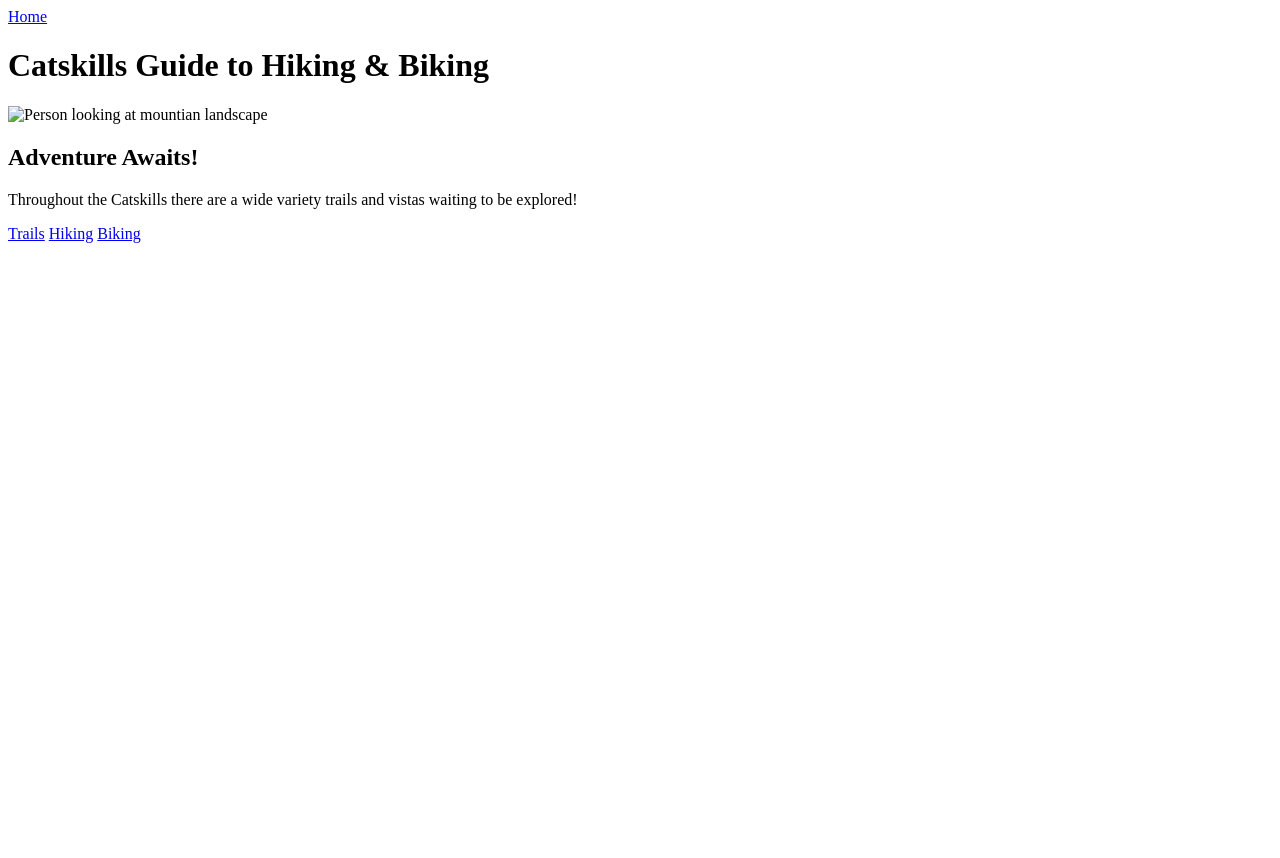
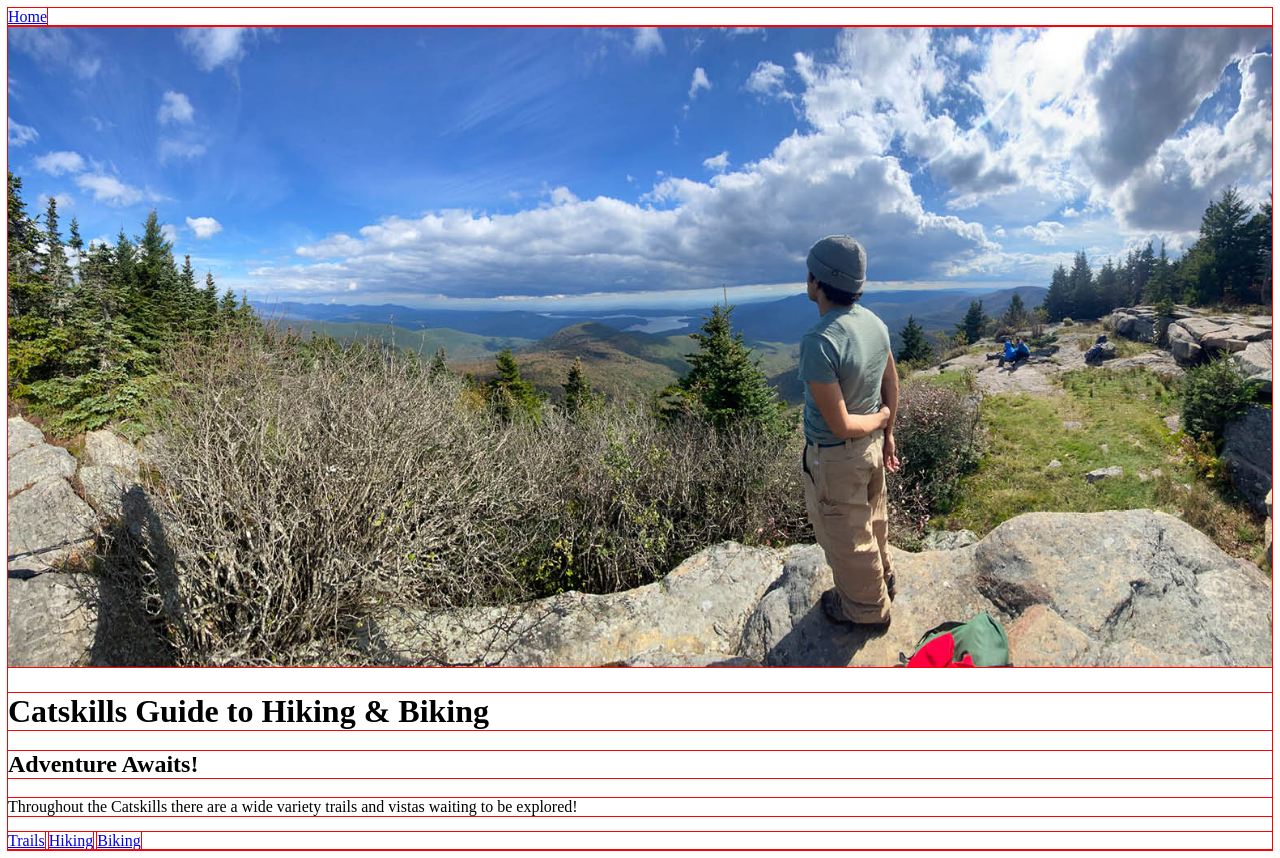
Before and after one commit to npz-web/Catskill-Hike-Bike, a plain HTML site: page index.html in a window 1280 px wide. Before the commit the page ends 800 px from the top, so only its background shows below. Drawn offline with Linux system fonts and the light colour scheme.

Commit message:
added red boxes

```diff
--- a/index.html
+++ b/index.html
@@ -11,11 +11,10 @@
 <body>
     <header>
         <a href="index.html">Home</a>
-
     </header>
     <main>
+        <img alt="Person looking at mountian landscape" src="mtsean.jpg"/>
        <h1>Catskills Guide to Hiking & Biking</h1>
-        <img alt="Person looking at mountian landscape" src=""/>
         <h2>Adventure Awaits!</h2>
     </main>
 
@@ -23,12 +22,13 @@
         <p className="text-wrapper">
           Throughout the Catskills there are a wide variety trails and vistas waiting to be explored!
         </p>
+        <nav>
+            <a href="#">Trails</a>
+            <a href="#">Hiking</a>
+            <a href="#">Biking</a>
+        </nav>
       </div>
-      <nav>
-        <a href="#">Trails</a>
-        <a href="#">Hiking</a>
-        <a href="#">Biking</a>
-    </nav>
+
     <footer>
 
     </footer>
--- a/styles.css
+++ b/styles.css
@@ -1 +1,7 @@
-/* your styles will go here!! */
+* {
+  outline: red 1px solid;
+}
+
+img {
+  max-width: 100%;
+}
```
Also changed, not shown: mtsean.jpg (added).
